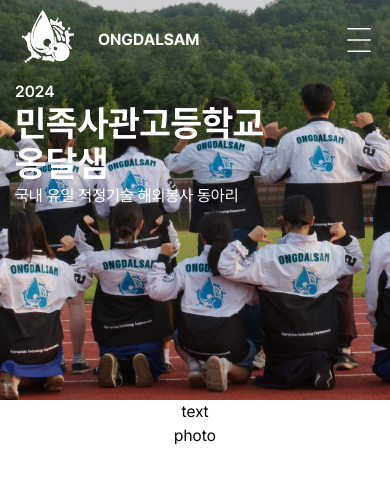
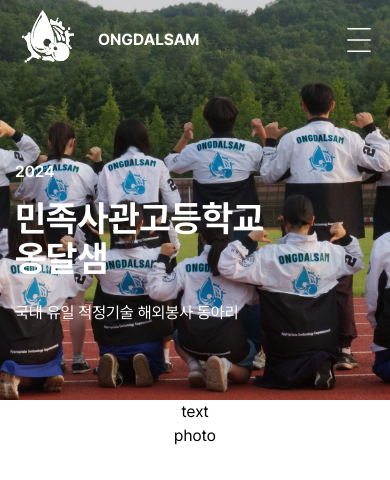
Before and after one commit to KMLA-ODS/Ongpage-v1, a Next.js app: page / in a window 390 px wide. Shown: the top 480 px of the page. Built offline with nearby package versions, Linux system fonts and the light colour scheme.

Commit message:
style: Update main banner
update main banner style for mobile screen

```diff
--- a/app/page.jsx
+++ b/app/page.jsx
@@ -7,9 +7,9 @@
     <section className="h-[10000px]">
       <div className="h-[400px] xl:h-[719px] bg-[url('/images/Home_bg.jpg')] bg-cover bg-center">
         <div className="container mx-auto h-full">
-          <div className="pt-[80px] xl:pt-[246px]">
-            <span className="text-white xl:mb-[29px] font-semibold">2024</span>
-            <h1 className="text-white font-bold text-4xl xl:text-[65px] xl:mb-[22px] xl:leading-tight  ">
+          <div className="pt-[160px] xl:pt-[246px]">
+            <span className="text-white  font-semibold">2024</span>
+            <h1 className="text-white mt-[15px] xl:mt-[19px] font-bold text-4xl mb-[22px] xl:text-[65px] xl:mb-[22px] xl:leading-tight  ">
               민족사관고등학교 <br></br> 옹달샘
             </h1>
             <p className="text-white xl:text-[20px]">
```
